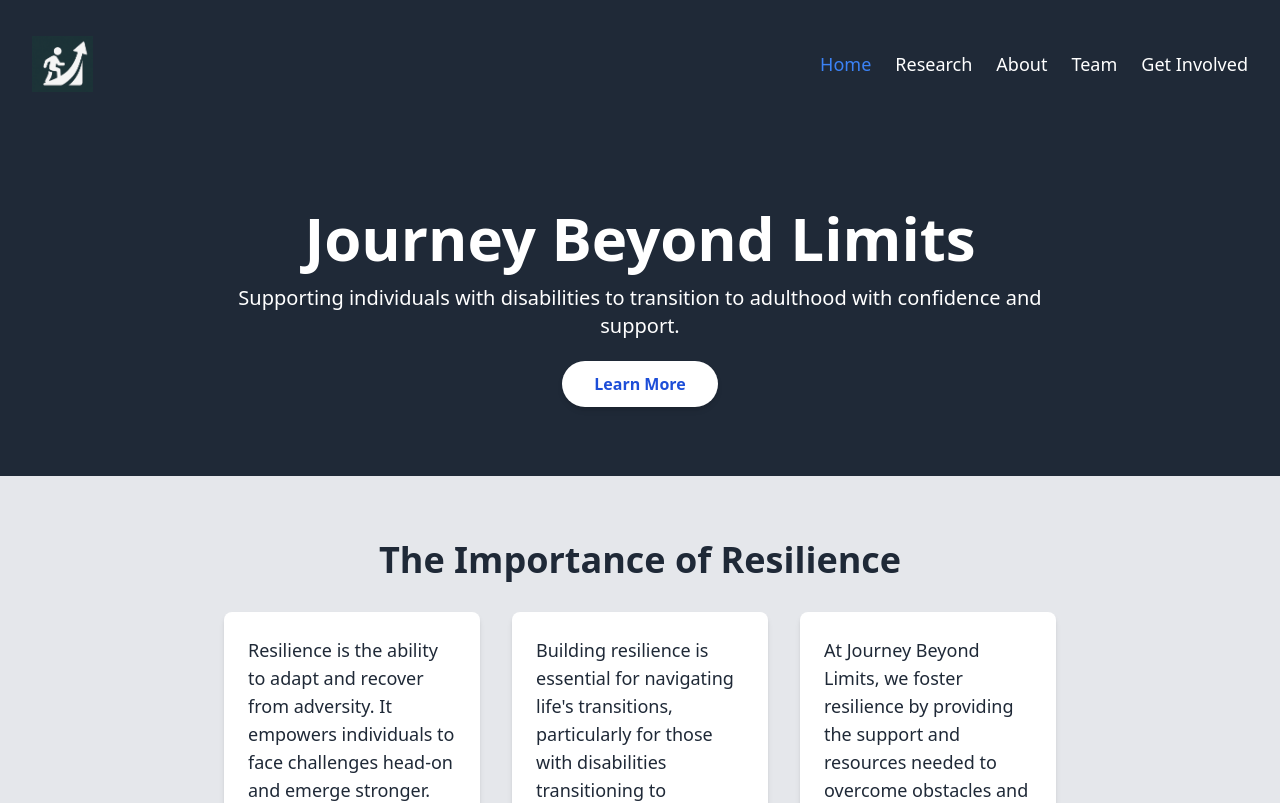
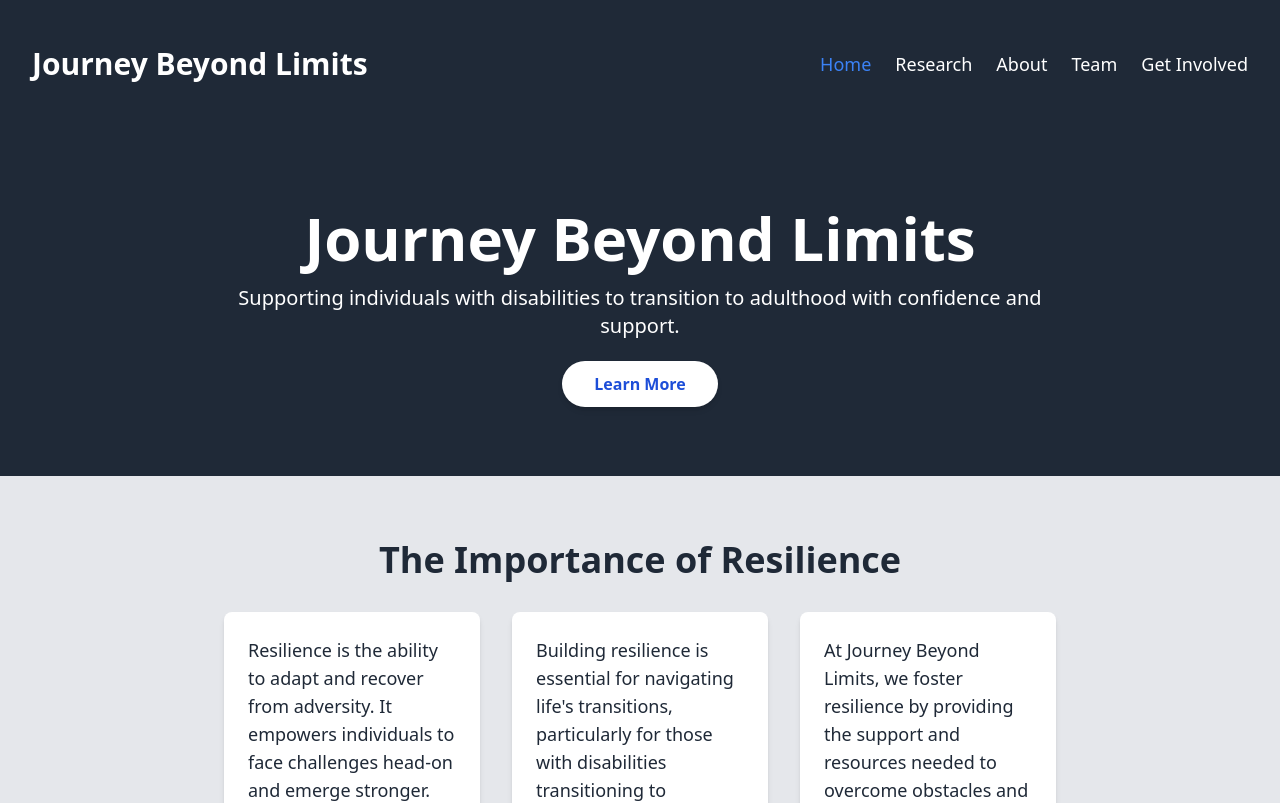
Before and after one commit to prathamjain18/journey-beyond-limits, a React (Create React App) app: page / in a window 1280 px wide. Shown: the top 803 px of the page. Built offline with nearby package versions, Linux system fonts and the light colour scheme.

Commit message:
fixing header

```diff
--- a/public/index.html
+++ b/public/index.html
@@ -2,7 +2,7 @@
 <html lang="en">
   <head>
     <meta charset="utf-8" />
-    <link rel="icon" href="%PUBLIC_URL%/favicon.ico" />
+    <link rel="icon" href="%PUBLIC_URL%/journey-beyond-limits.png" />
     <meta name="viewport" content="width=device-width, initial-scale=1" />
     <meta name="theme-color" content="#000000" />
     <meta
--- a/src/Pages/Header.js
+++ b/src/Pages/Header.js
@@ -9,7 +9,7 @@ const Header = () => {
         <div className="max-w-7xl mx-auto px-4 sm:px-6 lg:px-8">
           <div className="flex items-center justify-between h-16">
             <div className="flex items-center">
-              <img src="/journey-beyond-limits.png" alt="Journey Beyond Limits logo" className="h-14 w-auto mr-3" tabIndex="0" />
+              <h1 className="text-white font-bold text-3xl" tabIndex="0">Journey Beyond Limits</h1>
             </div>
             <nav className="hidden md:block" aria-label="Main navigation">
               <ul className="flex items-center text-lg space-x-6 text-white" role="menubar">
```
